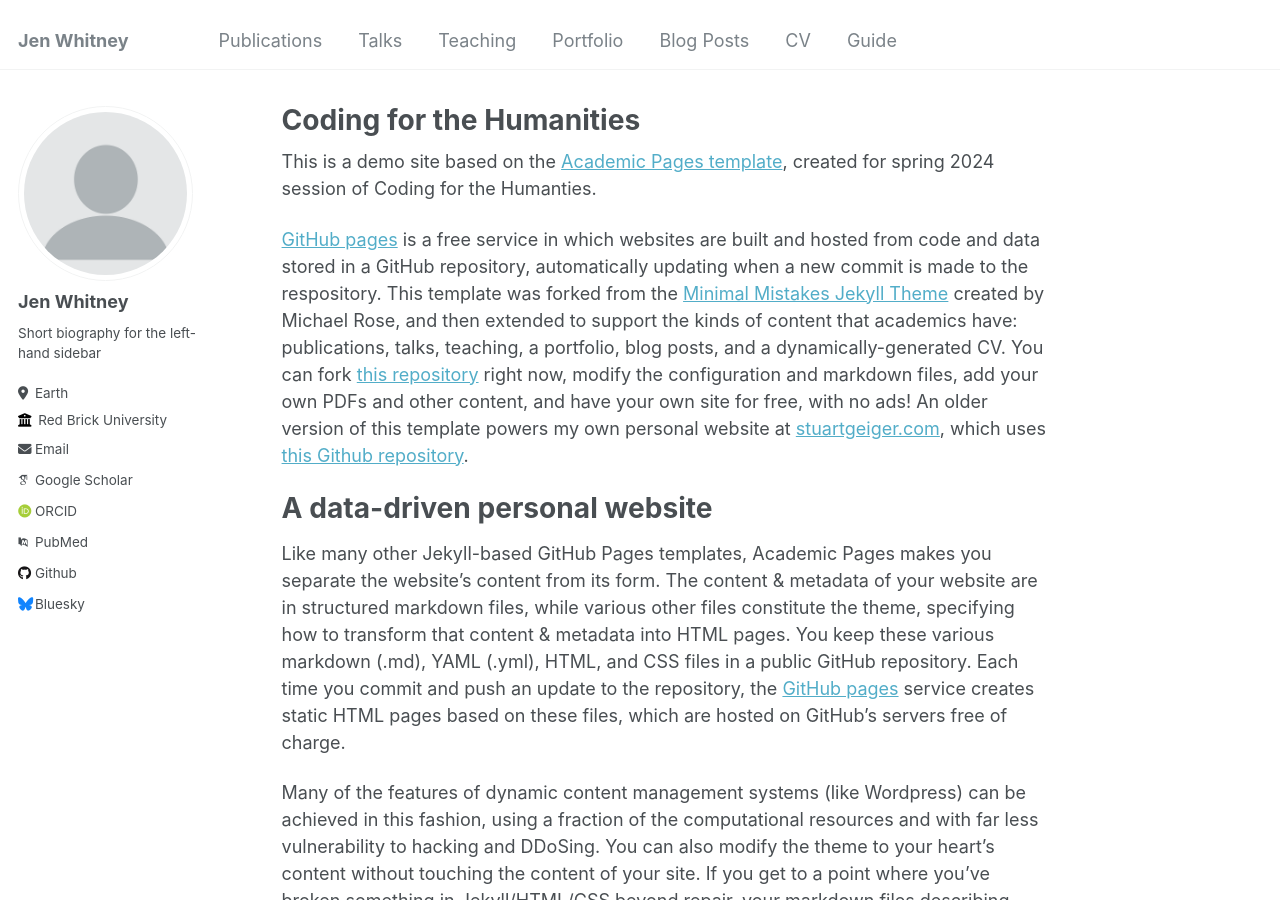
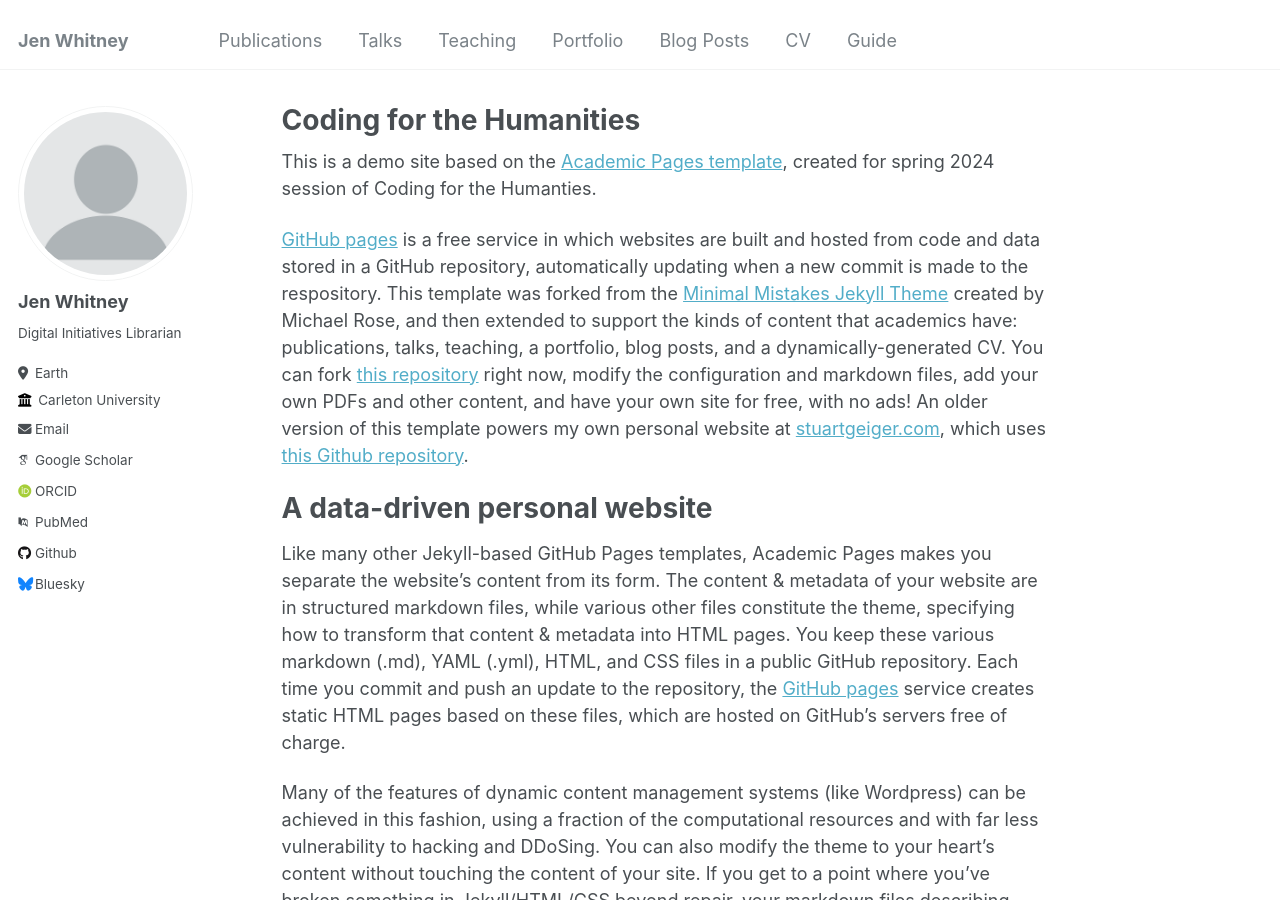
Before and after one commit to jwhitney/academicpages-demo, a Jekyll site: the page built from _pages/about.md, in a window 1280 px wide and 900 px high. Built offline with Jekyll 4.4.1, drawn with Linux system fonts in a browser that asks for light colours; some web fonts are replaced.

Commit message:
Update _config.yml

```diff
--- a/_config.yml
+++ b/_config.yml
@@ -24,9 +24,9 @@ author:
   avatar           : "profile.png"
   name             : "Jen Whitney"
   pronouns         : # example: "she/her"
-  bio              : "Short biography for the left-hand sidebar"
+  bio              : "Digital Initiatives Librarian"
   location         : "Earth"
-  employer         : "Red Brick University"
+  employer         : "Carleton University"
   uri              : # URL
   email            : "none@example.org"
 
```
